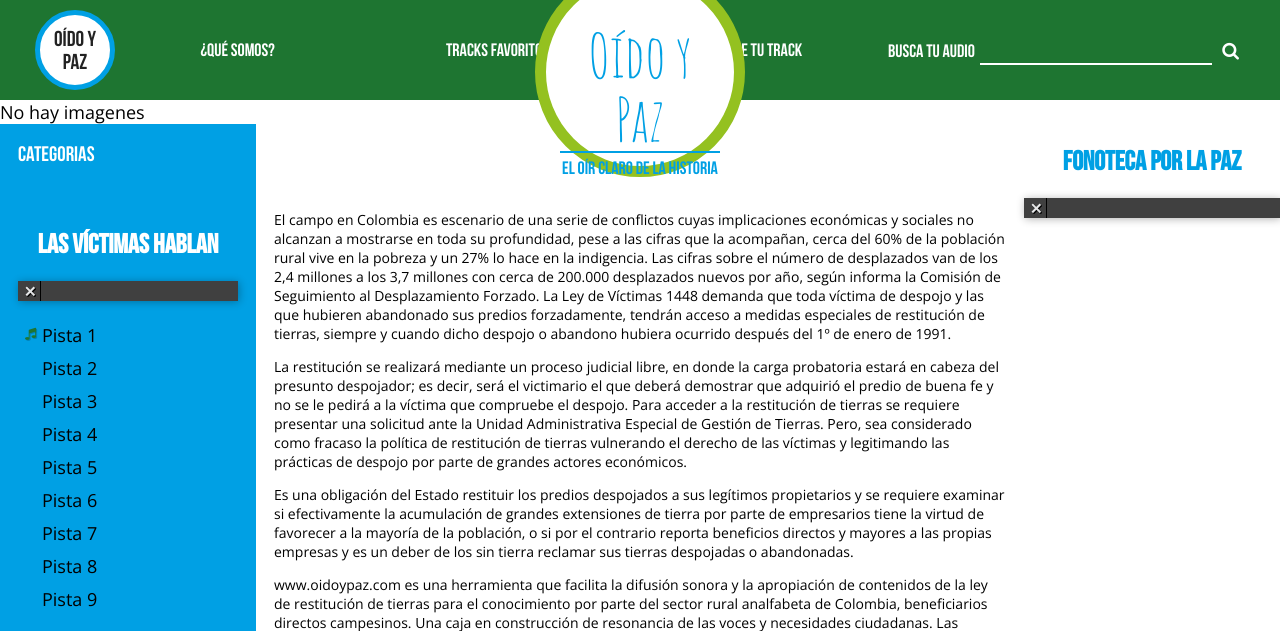
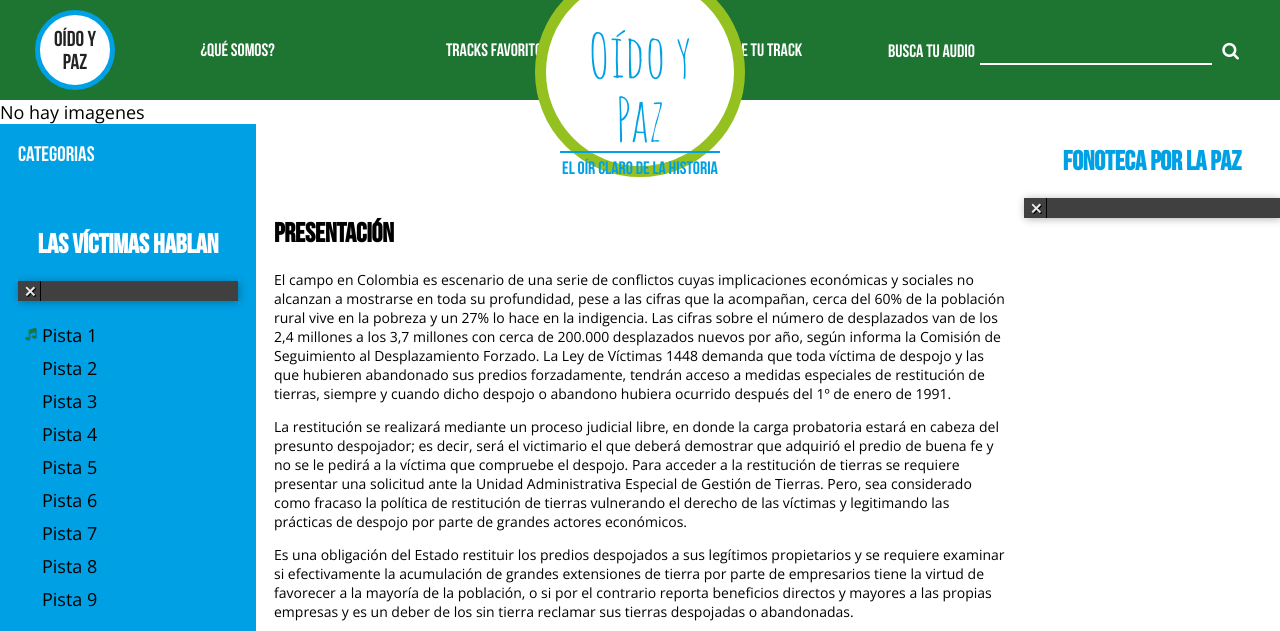
Before and after one commit to gollum23/oidoypaz, a Django app: template templates/home.html in a window 1280 px wide. Shown: the top 631 px of the page. Run offline with Django 3.2, Linux system fonts and the light colour scheme; the template is opened without the code that fills it, so the values that code supplies are empty; parts of the project's set-up code (start-up, migrations or seed data) failed here and were passed over; some libraries are stand-ins or nearby versions.

Commit message:
Include title

```diff
--- a/templates/home.html
+++ b/templates/home.html
@@ -1,5 +1,6 @@
 {% extends 'base.html' %}
 {% block mainContent %}
+    <h2>Presentación</h2>
     <p>
         El campo en Colombia es escenario de una serie de conflictos cuyas implicaciones
         económicas y sociales no alcanzan a mostrarse en toda su profundidad, pese a las
```
